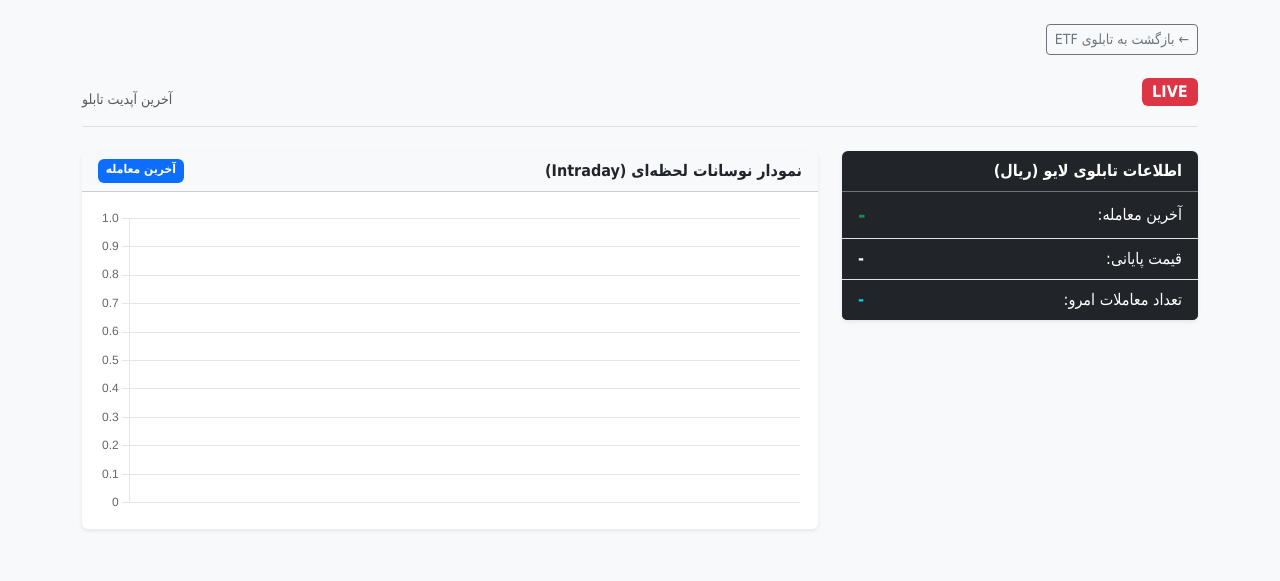
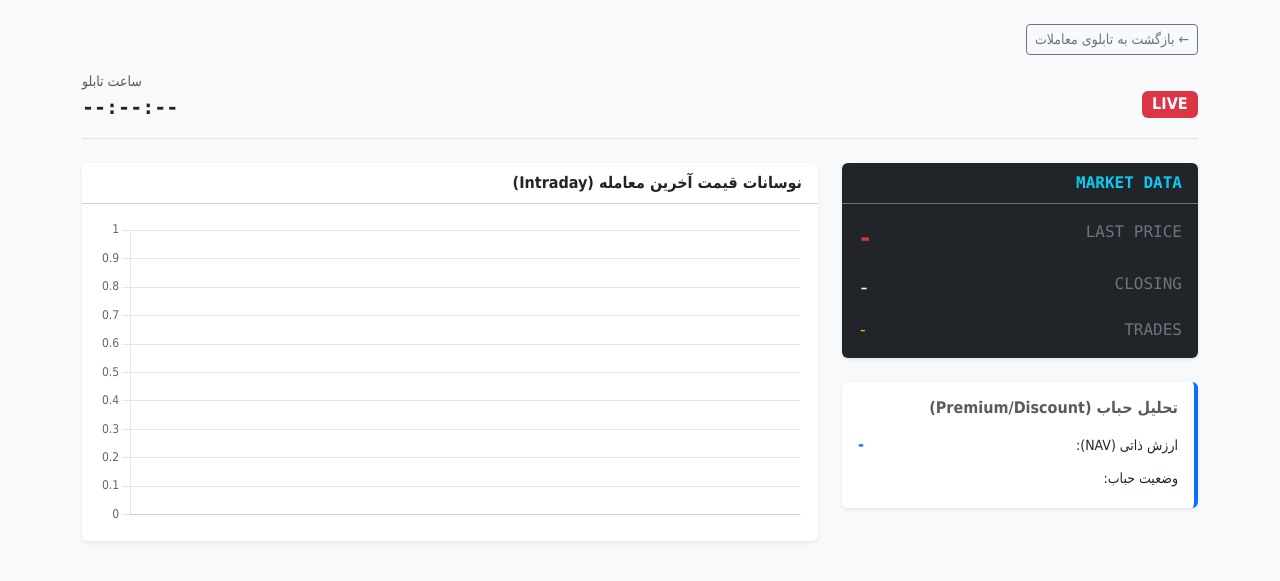
Before and after one commit to am-ma-karami/quant-fund-dashboard, a FastAPI app: page /etf/1 in a window 1280 px wide. Shown: the part 56-637 px from the top of the page. Run offline with FastAPI, Linux system fonts and the light colour scheme; data that the repository does not hold is empty.

Commit message:
feat(ui): enhance ETF premium analysis and fund chart visualization
Implement premium (bubble) calculation for ETFs and upgrade the visual
presentation of fund charts and detail pages.

- Add premium calculation logic in `api_etf_chart` by matching ETFs with
  corresponding funds to derive the difference between last price and NAV.
- Update ETF detail templates with a new "Premium Insight" card and
  improved market data layout.
- Enhance `renderInteractiveFundChart` in `fund_detail.js` with SVG
  linear gradients and updated color schemes for better readability.
- Add Bootstrap Icons to the base template for improved UI iconography.
- Include analytical tips in the fund detail view to assist users in
  interpreting fixed-income fund performance.

```diff
--- a/templates/base.html
+++ b/templates/base.html
@@ -5,6 +5,7 @@
     <meta name="viewport" content="width=device-width, initial-scale=1.0">
     <title>داشبورد ادمین صندوق‌ها</title>
     <link rel="stylesheet" href="https://cdn.jsdelivr.net/npm/bootstrap@5.3.0/dist/css/bootstrap.rtl.min.css">
+    <link rel="stylesheet" href="https://cdn.jsdelivr.net/npm/bootstrap-icons@1.11.3/font/bootstrap-icons.min.css">
     <script src="https://cdn.jsdelivr.net/npm/chart.js@4.4.7/dist/chart.umd.min.js"></script>
     <script src="https://code.highcharts.com/highcharts.js"></script>
     <script src="https://code.highcharts.com/modules/coloraxis.js"></script>
--- a/templates/etf_detail.html
+++ b/templates/etf_detail.html
@@ -1,45 +1,66 @@
 {% extends "base.html" %}
 {% block content %}
 <div class="mb-3">
-    <a href="/etf-live" class="btn btn-outline-secondary btn-sm">&larr; بازگشت به تابلوی ETF</a>
+    <a href="/etf-live" class="btn btn-outline-secondary btn-sm">&larr; بازگشت به تابلوی معاملات</a>
 </div>
 
+<!-- Header -->
 <div class="d-flex justify-content-between align-items-end mb-4 border-bottom pb-3">
     <div>
         <h3 class="text-primary fw-bold mb-1">{{ etf.symbol }} <span class="badge bg-danger fs-6 pulse">LIVE</span></h3>
         <span class="text-muted small">{{ etf.name }}</span>
     </div>
     <div class="text-end">
-        <div class="small text-muted">آخرین آپدیت تابلو</div>
-        <div class="fw-bold" id="last_updated">{{ etf.last_updated.strftime('%Y-%m-%d %H:%M:%S') if etf.last_updated else '' }}</div>
+        <div class="small text-muted">ساعت تابلو</div>
+        <div class="fw-bold fs-5 font-monospace" id="last_updated">{{ etf.last_updated.strftime('%H:%M:%S') if etf.last_updated else '--:--:--' }}</div>
     </div>
 </div>
 
 <div class="row">
-    <!-- ستون سمت راست: اطلاعات تابلوی معاملات -->
+    <!-- ستون سمت راست: دیتای لایو -->
     <div class="col-md-4">
-        <div class="card shadow-sm border-0 mb-4 bg-dark text-white">
-            <div class="card-header border-secondary border-bottom"><strong>اطلاعات تابلوی لایو (ریال)</strong></div>
-            <ul class="list-group list-group-flush">
-                <li class="list-group-item bg-dark text-white d-flex justify-content-between align-items-center">
-                    آخرین معامله:<span class="fw-bold text-success fs-5" id="last_price">{{ "{:,.0f}".format(etf.last_price) if etf.last_price else "-" }}</span>
-                </li>
-                <li class="list-group-item bg-dark text-white d-flex justify-content-between align-items-center">
-                    قیمت پایانی:<span class="fw-bold" id="closing_price">{{ "{:,.0f}".format(etf.closing_price) if etf.closing_price else "-" }}</span>
-                </li>
-                <li class="list-group-item bg-dark text-white d-flex justify-content-between align-items-center">
-                    تعداد معاملات امرو:<span class="fw-bold text-info" id="total_trades">{{ "{:,.0f}".format(etf.total_trades) if etf.total_trades else "-" }}</span>
-                </li>
-            </ul>
+        <!-- کارت تابلوی بورس -->
+        <div class="card shadow-sm border-0 mb-4 bg-dark text-white font-monospace">
+            <div class="card-header border-secondary text-info fw-bold">MARKET DATA</div>
+            <div class="card-body">
+                <div class="d-flex justify-content-between mb-3">
+                    <span class="text-secondary">LAST PRICE</span>
+                    <span class="fs-4 fw-bold {% if etf.price_change and etf.price_change > 0 %}text-success{% else %}text-danger{% endif %}" id="last_price">
+                        {{ "{:,.0f}".format(etf.last_price) if etf.last_price else "-" }}
+                    </span>
+                </div>
+                <div class="d-flex justify-content-between mb-3">
+                    <span class="text-secondary">CLOSING</span>
+                    <span class="fs-5" id="closing_price">{{ "{:,.0f}".format(etf.closing_price) if etf.closing_price else "-" }}</span>
+                </div>
+                <div class="d-flex justify-content-between">
+                    <span class="text-secondary">TRADES</span>
+                    <span class="text-warning" id="total_trades">{{ "{:,.0f}".format(etf.total_trades) if etf.total_trades else "-" }}</span>
+                </div>
+            </div>
+        </div>
+
+        <!-- کارت حباب (Premium Insight) -->
+        <div class="card shadow-sm border-0 mb-4 border-start border-4 border-primary">
+            <div class="card-body">
+                <h6 class="text-muted mb-3 fw-bold">تحلیل حباب (Premium/Discount)</h6>
+                <div class="d-flex justify-content-between align-items-center mb-2">
+                    <span class="small">ارزش ذاتی (NAV):</span>
+                    <span class="fw-bold text-primary" id="nav_stat">-</span>
+                </div>
+                <div class="d-flex justify-content-between align-items-center">
+                    <span class="small">وضعیت حباب:</span>
+                    <span class="badge fs-6" id="premium_badge">-</span>
+                </div>
+            </div>
         </div>
     </div>
 
-    <!-- ستون سمت چپ: نمودار نوسانات لحظه‌ای -->
+    <!-- ستون سمت چپ: چارت نوسانات امروز -->
     <div class="col-md-8">
         <div class="card shadow-sm border-0 mb-4">
-            <div class="card-header bg-light d-flex justify-content-between">
-                <strong>نمودار نوسانات لحظه‌ای (Intraday)</strong>
-                <span class="badge bg-primary">آخرین معامله</span>
+            <div class="card-header bg-white d-flex justify-content-between align-items-center">
+                <strong class="text-dark">نوسانات قیمت آخرین معامله (Intraday)</strong>
             </div>
             <div class="card-body">
                 <canvas id="etfChart" height="130"></canvas>
@@ -50,43 +71,83 @@
 
 <script>
     const ctx = document.getElementById('etfChart').getContext('2d');
+
+    // ساخت گرادیانت زیبا برای زیر نمودار
+    let gradient = ctx.createLinearGradient(0, 0, 0, 400);
+    gradient.addColorStop(0, 'rgba(13, 110, 253, 0.4)'); // آبی بالا
+    gradient.addColorStop(1, 'rgba(13, 110, 253, 0.0)'); // محو پایین
+
     const chart = new Chart(ctx, {
         type: 'line',
         data: {
-            labels: {{ labels | safe }},
+            labels: [],
             datasets: [{
-                label: 'قیمت آخرین معامله',
-                data: {{ data | safe }},
-                borderColor: '#dc3545',
-                backgroundColor: 'rgba(220, 53, 69, 0.1)',
+                label: 'قیمت',
+                data: [],
+                borderColor: '#0d6efd',
+                backgroundColor: gradient,
                 borderWidth: 2,
-                pointRadius: 0, // حذف نقطه‌ها برای زیباتر شدن چارت نوسانی
-                stepped: false,
-                tension: 0.1,
+                pointRadius: 0,
+                pointHoverRadius: 6,
+                tension: 0.2, // منحنی نرم
                 fill: true
             }]
         },
         options: {
             responsive: true,
-            plugins: { legend: { display: false } },
-            scales: { x: { display: false } } // مخفی کردن محور زمان برای تمیزی
+            interaction: { mode: 'index', intersect: false },
+            plugins: {
+                legend: { display: false },
+                tooltip: {
+                    backgroundColor: 'rgba(0,0,0,0.8)',
+                    titleFont: { family: 'Tahoma', size: 13 },
+                    bodyFont: { family: 'Tahoma', size: 14, weight: 'bold' },
+                    callbacks: {
+                        label: function(context) { return context.parsed.y.toLocaleString() + ' ریال'; },
+                        title: function(context) { return 'ساعت: ' + context[0].label; }
+                    }
+                }
+            },
+            scales: {
+                x: { grid: { display: false }, ticks: { maxTicksLimit: 8, font: {family: 'Tahoma'} } },
+                y: { grid: { borderDash: [5, 5] }, ticks: { callback: function(val) { return val.toLocaleString(); }, font: {family: 'Tahoma'} } }
+            }
         }
     });
 
-    // آپدیت خودکار چارت بدون رفرش
-    setInterval(() => {
+    function updateETF() {
         fetch('/api/etf/{{ etf.ins_code }}/chart')
             .then(res => res.json())
             .then(data => {
+                // آپدیت چارت
                 chart.data.labels = data.labels;
                 chart.data.datasets[0].data = data.data;
+
+                // تغییر رنگ نمودار بر اساس مثبت یا منفی بودن سهم
+                if(data.price_change < 0) {
+                    chart.data.datasets[0].borderColor = '#dc3545';
+                    let gradRed = ctx.createLinearGradient(0,0,0,400);
+                    gradRed.addColorStop(0, 'rgba(220, 53, 69, 0.4)'); gradRed.addColorStop(1, 'rgba(220, 53, 69, 0)');
+                    chart.data.datasets[0].backgroundColor = gradRed;
+                }
                 chart.update();
 
+                // آپدیت دیتاهای متنی
                 document.getElementById('last_price').innerText = data.last_price ? data.last_price.toLocaleString() : "-";
                 document.getElementById('closing_price').innerText = data.closing_price ? data.closing_price.toLocaleString() : "-";
-                if(data.total_trades) document.getElementById('total_trades').innerText = data.total_trades.toLocaleString();
+                document.getElementById('total_trades').innerText = data.total_trades ? data.total_trades.toLocaleString() : "-";
                 document.getElementById('last_updated').innerText = data.last_updated;
+
+                // آپدیت باکس حباب
+                document.getElementById('nav_stat').innerText = data.nav_stat ? data.nav_stat.toLocaleString() + " ریال" : "نامشخص";
+                let badge = document.getElementById('premium_badge');
+                if(data.premium !== null) {
+                    badge.innerText = Math.abs(data.premium) + "% " + (data.premium > 0 ? "حباب مثبت" : "تخفیف (Discount)");
+                    badge.className = data.premium > 0 ? "badge bg-danger p-2" : "badge bg-success p-2";
+                }
             });
-    }, 60000);
+    }
+    updateETF();
+    setInterval(updateETF, 60000);
 </script>
 {% endblock %}
--- a/templates/fund_detail.html
+++ b/templates/fund_detail.html
@@ -86,6 +86,10 @@
                 <span class="text-muted small" id="last_updated">--:--:--</span>
             </div>
             <div class="card-body">
+                <div class="alert alert-info py-2 small mb-3">
+                    <i class="bi bi-info-circle"></i>
+                    <strong>نکته تحلیل‌گر:</strong> در صندوق‌های درآمد ثابت (Fixed Income)، خط صاف NAV به معنای عدم سوددهی نیست، بلکه نشان‌دهنده پرداخت سود نقدی (Dividend) است. برای عملکرد واقعی به جدول بازدهی مراجعه کنید.
+                </div>
                 <div id="chart-loading" class="loading" style="display: none;">در حال دریافت اطلاعات...</div>
                 <div id="chart-error" class="error-state text-danger" style="display: none;"></div>
                 <div id="chart-status" class="small mb-2" style="display: none;"></div>
```
Also changed, not shown: routers/web.py (+22 -3 lines), static/js/fund_detail.js (+24 -3 lines).
